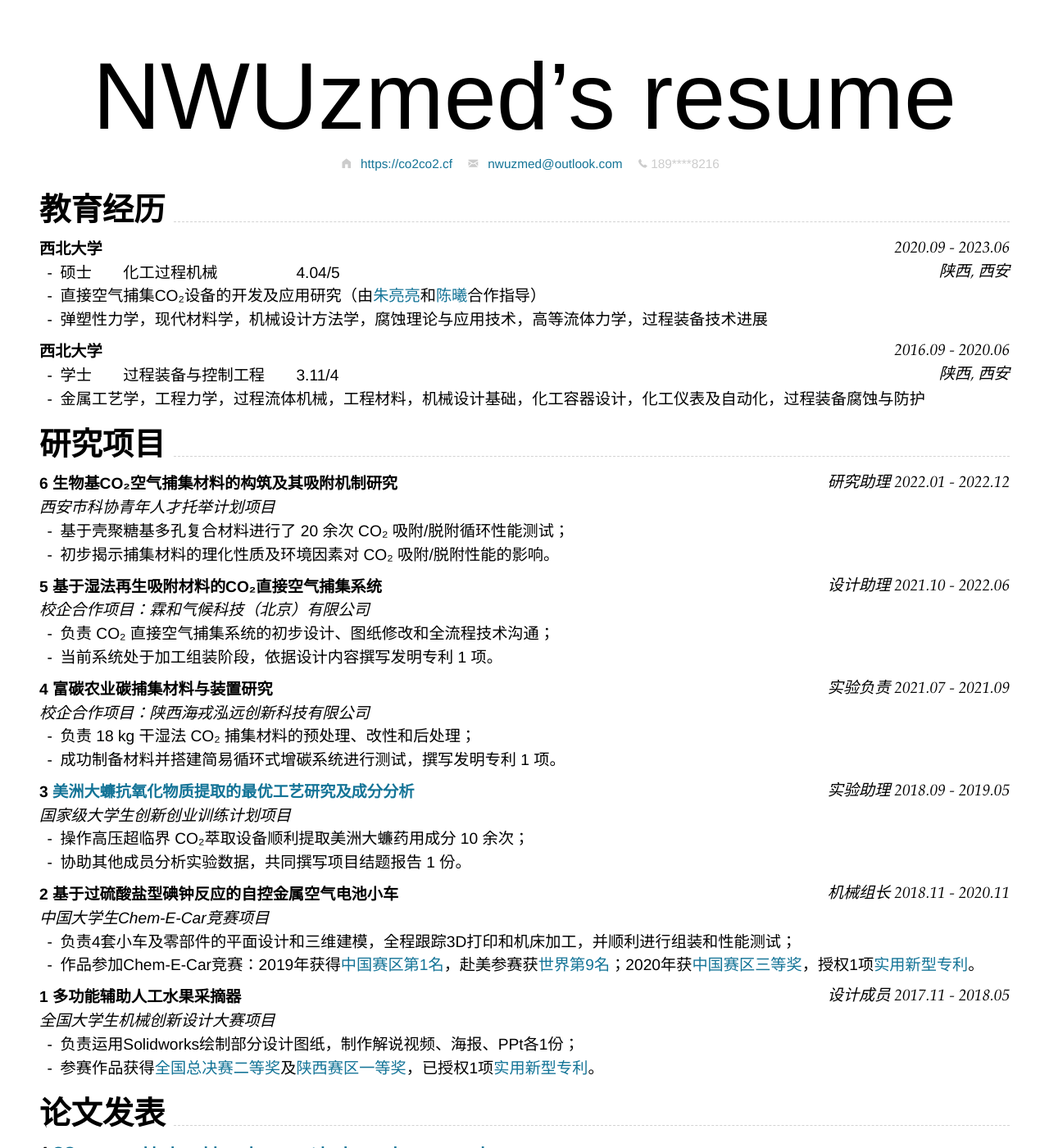
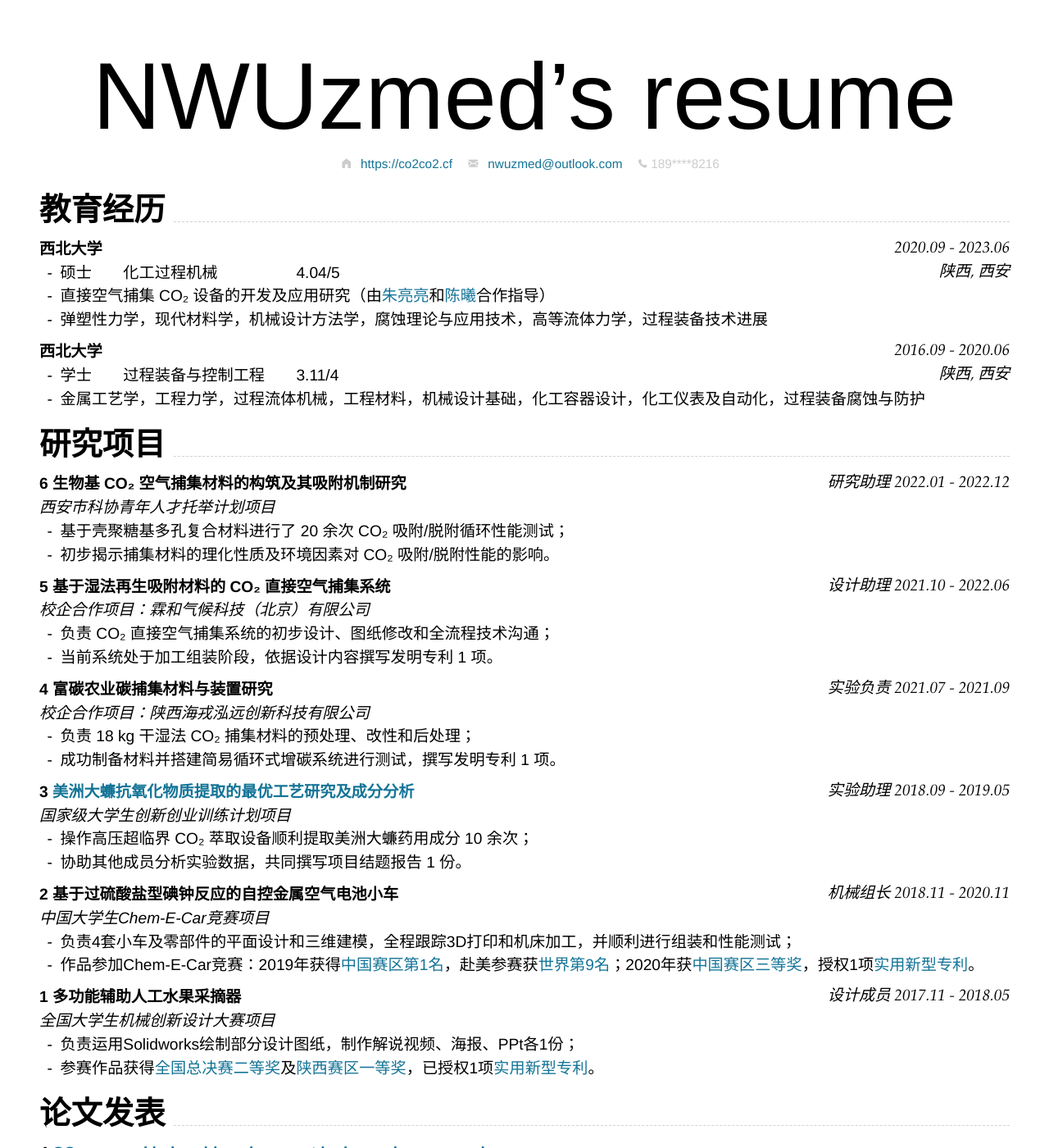
Before and after one commit to nwuzmedoutlook/resume, a Jekyll site: the page built from index.md, in a window 1280 px wide and 1400 px high. Shown: the whole window at 82% size. Built offline with Jekyll 4.4.1, drawn with Linux system fonts in a browser that asks for light colours; nearby versions of some CDN libraries; some of the changed text lies outside the part shown.

````diff
--- a/index.md
+++ b/index.md
@@ -32,7 +32,7 @@ Supported arguments:
 ```
 
 - 硕士&emsp;&emsp;化工过程机械&emsp;&emsp;&emsp;&emsp;&emsp;4.04/5
-- 直接空气捕集CO₂设备的开发及应用研究（由[朱亮亮](https://faculty.nwu.edu.cn/LiangliangZhu)和[陈曦](https://www.engineering.columbia.edu/faculty/xi-chen)合作指导）
+- 直接空气捕集 CO₂ 设备的开发及应用研究（由[朱亮亮](https://faculty.nwu.edu.cn/LiangliangZhu)和[陈曦](https://www.engineering.columbia.edu/faculty/xi-chen)合作指导）
 - 弹塑性力学，现代材料学，机械设计方法学，腐蚀理论与应用技术，高等流体力学，过程装备技术进展
 
 ### **西北大学** `2016.09 - 2020.06`
@@ -46,12 +46,12 @@ Supported arguments:
 
 ## **研究项目**
 
-### **6 生物基CO₂空气捕集材料的构筑及其吸附机制研究**`研究助理 2022.01 - 2022.12`
+### **6 生物基 CO₂ 空气捕集材料的构筑及其吸附机制研究**`研究助理 2022.01 - 2022.12`
 _西安市科协青年人才托举计划项目_<br>
 - 基于壳聚糖基多孔复合材料进行了 20 余次 CO₂ 吸附/脱附循环性能测试；
 - 初步揭示捕集材料的理化性质及环境因素对 CO₂ 吸附/脱附性能的影响。
 
-### **5 基于湿法再生吸附材料的CO₂直接空气捕集系统** `设计助理 2021.10 - 2022.06`
+### **5 基于湿法再生吸附材料的 CO₂ 直接空气捕集系统** `设计助理 2021.10 - 2022.06`
 _校企合作项目：霖和气候科技（北京）有限公司_<br>
 - 负责 CO₂ 直接空气捕集系统的初步设计、图纸修改和全流程技术沟通；
 - 当前系统处于加工组装阶段，依据设计内容撰写发明专利 1 项。
@@ -63,7 +63,7 @@ _校企合作项目：陕西海戎泓远创新科技有限公司_<br>
 
 ### **3 [美洲大蠊抗氧化物质提取的最优工艺研究及成分分析](http://gjcxcy.bjtu.edu.cn/NewLXItemListForStudentDetail.aspx?ItemNo=278955&year=2018&type=student&IsLXItem=0)** `实验助理 2018.09 - 2019.05`
 _国家级大学生创新创业训练计划项目_<br>
-- 操作高压超临界 CO₂萃取设备顺利提取美洲大蠊药用成分 10 余次；
+- 操作高压超临界 CO₂ 萃取设备顺利提取美洲大蠊药用成分 10 余次；
 - 协助其他成员分析实验数据，共同撰写项目结题报告 1 份。
 
 ### **2 基于过硫酸盐型碘钟反应的自控金属空气电池小车** `机械组长 2018.11 - 2020.11`
@@ -105,7 +105,7 @@ _[发明], 申请公布号：CNxxxxxxxxxx，公开公告日：2022.xx.xx_<br>
 **李锋**，王凯，张继，朱亮亮，陈曦，王珮骅<br>
 _[发明], 申请公布号：CNxxxxxxxxxx，公开公告日：2022.xx.xx_<br>
 
-### **7** [**一种提纯CO₂脱除SO₂的装置与方法**](https://kns.cnki.net/kcms/detail/detail.aspx?dbcode=SCPD&dbname=SCPD2022&filename=CN112957872B&uniplatform=NZKPT&v=pCwUzf6tjID5bWU7DZtSy5j3Xds_fS3vDtZ85yI0fa5G_vBkmrIOlAd2yQvL73U0)
+### **7** [**一种提纯 CO₂ 脱除 SO₂ 的装置与方法**](https://kns.cnki.net/kcms/detail/detail.aspx?dbcode=SCPD&dbname=SCPD2022&filename=CN112957872B&uniplatform=NZKPT&v=pCwUzf6tjID5bWU7DZtSy5j3Xds_fS3vDtZ85yI0fa5G_vBkmrIOlAd2yQvL73U0)
 朱亮亮，熊盈盈，**李锋**，姚禹彤，闫渊<br>
 _[发明], 授权公布号：CN112957872B，授权公告日：2022.04.22_<br>
 
@@ -113,11 +113,11 @@ _[发明], 授权公布号：CN112957872B，授权公告日：2022.04.22_<br>
 王雪茹，**李锋**，王凯，朱亮亮，张江天，陈曦<br>
 _[发明], 申请公布号：CN114031701A，公开公告日：2022.02.11_<br>
 
-### **5** [**一种利用非纯CO₂养护水泥预制件的装置与方法**](https://kns.cnki.net/kcms/detail/detail.aspx?dbcode=SCPD&dbname=SCPD202102&filename=CN113650144A&uniplatform=NZKPT&v=gTARseiXZtLNpwDpICd0R-SI7ol9Qdvj-hC94FaaikVqm5V667JJjQQVaV5PHMqw)
+### **5** [**一种利用非纯 CO₂ 养护水泥预制件的装置与方法**](https://kns.cnki.net/kcms/detail/detail.aspx?dbcode=SCPD&dbname=SCPD202102&filename=CN113650144A&uniplatform=NZKPT&v=gTARseiXZtLNpwDpICd0R-SI7ol9Qdvj-hC94FaaikVqm5V667JJjQQVaV5PHMqw)
 刘立熙，朱亮亮，王雪茹，田慧英，**李锋**，陈曦<br>
 _[发明], 申请公布号：CN113650144A，公开公告日：2021.11.16_<br>
 
-### **4** [**移动式温室大棚CO₂气肥增施装置及CO₂气肥增施方法**](https://kns.cnki.net/kcms/detail/detail.aspx?dbcode=SCPD&dbname=SCPD2021&filename=CN112005756A&uniplatform=NZKPT&v=-aE0eCFz02oM7vB-dJvKIpCM3ILpZ_hodfr3R9422AnHVmU5QEFdLt5c7vpr52IK)
+### **4** [**移动式温室大棚 CO₂ 气肥增施装置及CO₂气肥增施方法**](https://kns.cnki.net/kcms/detail/detail.aspx?dbcode=SCPD&dbname=SCPD2021&filename=CN112005756A&uniplatform=NZKPT&v=-aE0eCFz02oM7vB-dJvKIpCM3ILpZ_hodfr3R9422AnHVmU5QEFdLt5c7vpr52IK)
 **李锋**，朱亮亮，陈曦，闫渊<br>
 _[发明], 申请公布号：CN112005756A，公开公告日：2020.12.01_ <br>
 
````
